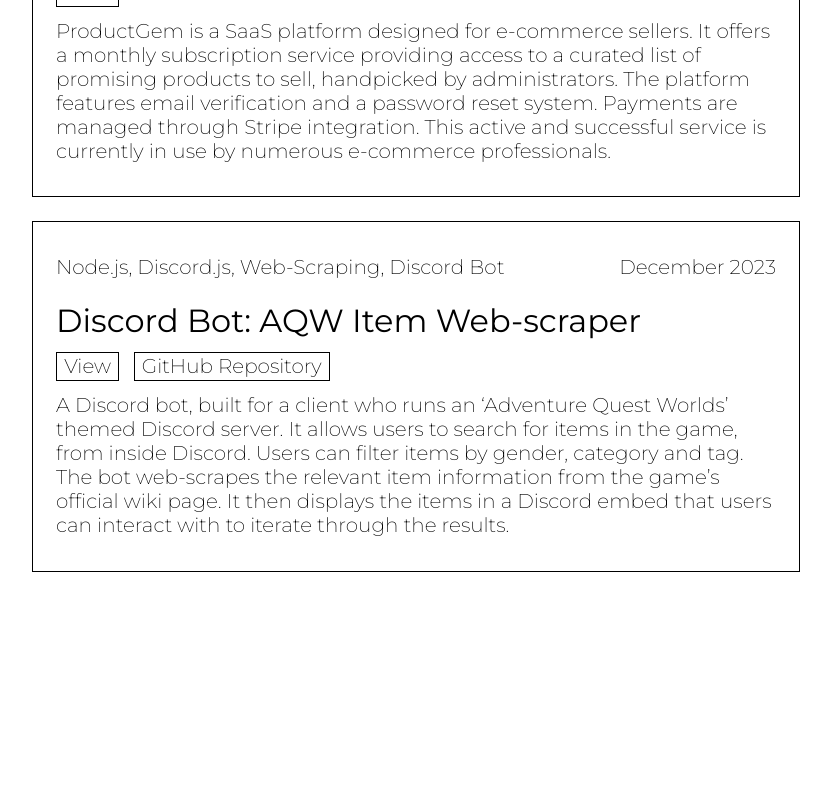
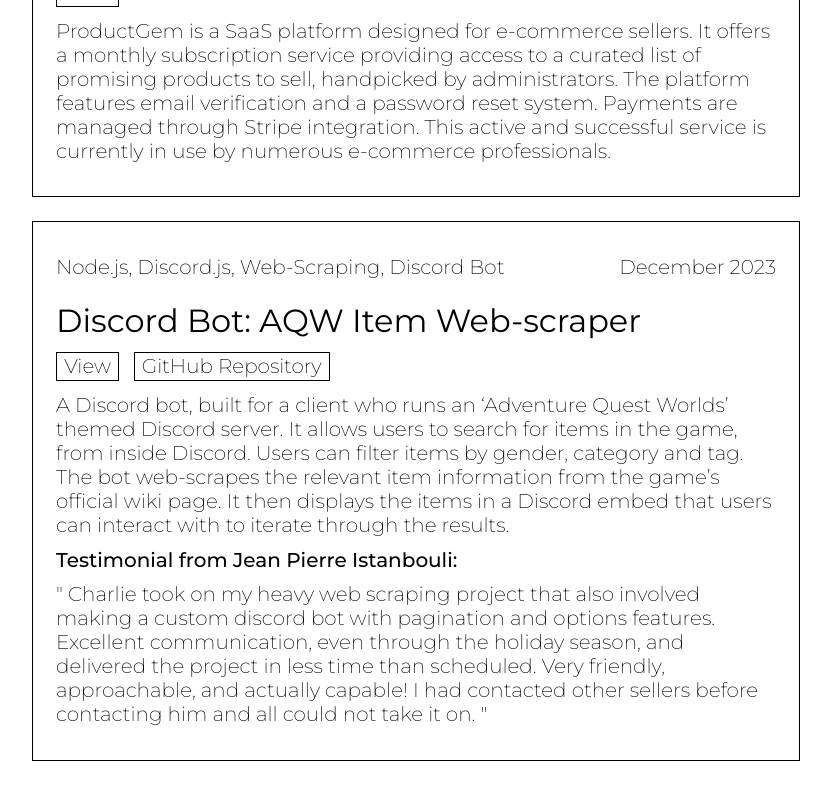
Before and after one commit to charlie-taylor-github/Personal-Website, a React (Create React App) app: page / in a window 1280 px wide. Shown: the part 2049-2849 px from the top of the page, without its empty margins (224-1055 px from the left). Before the commit the page ends 2708 px from the top, so only its background shows below. Built offline with nearby package versions, Linux system fonts and the light colour scheme.

Commit message:
add jean testimonial

```diff
--- a/src/projects.js
+++ b/src/projects.js
@@ -73,6 +73,15 @@ export default [
       Users can filter items by gender, category and tag.
       The bot web-scrapes the relevant item information from the game’s official wiki page.
       It then displays the items in a Discord embed that users can interact with to iterate through the results.`,
+    testimonial: {
+      title: 'Jean Pierre Istanbouli',
+      quote: `
+        Charlie took on my heavy web scraping project that also involved making a custom discord bot with pagination and options features.
+        Excellent communication, even through the holiday season, and delivered the project in less time than scheduled.
+        Very friendly, approachable, and actually capable!
+        I had contacted other sellers before contacting him and all could not take it on.
+      `
+    },
     links: {
       view: 'https://discord.com/api/oauth2/authorize?client_id=1187399639532576909&permissions=8&scope=bot',
       github: 'https://github.com/charlie-taylor-github/AQW-Web-Scrape-Bot'
```
